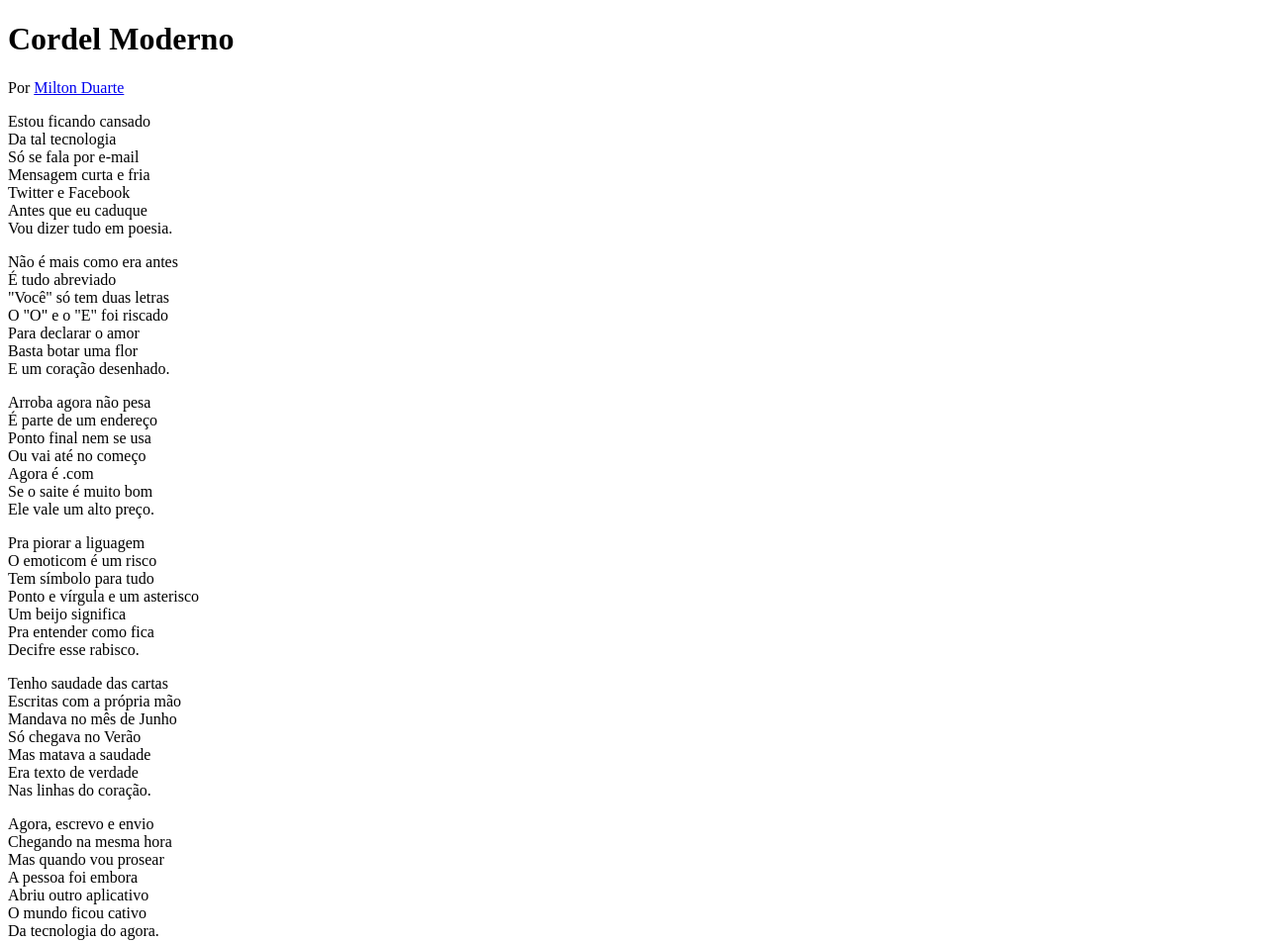
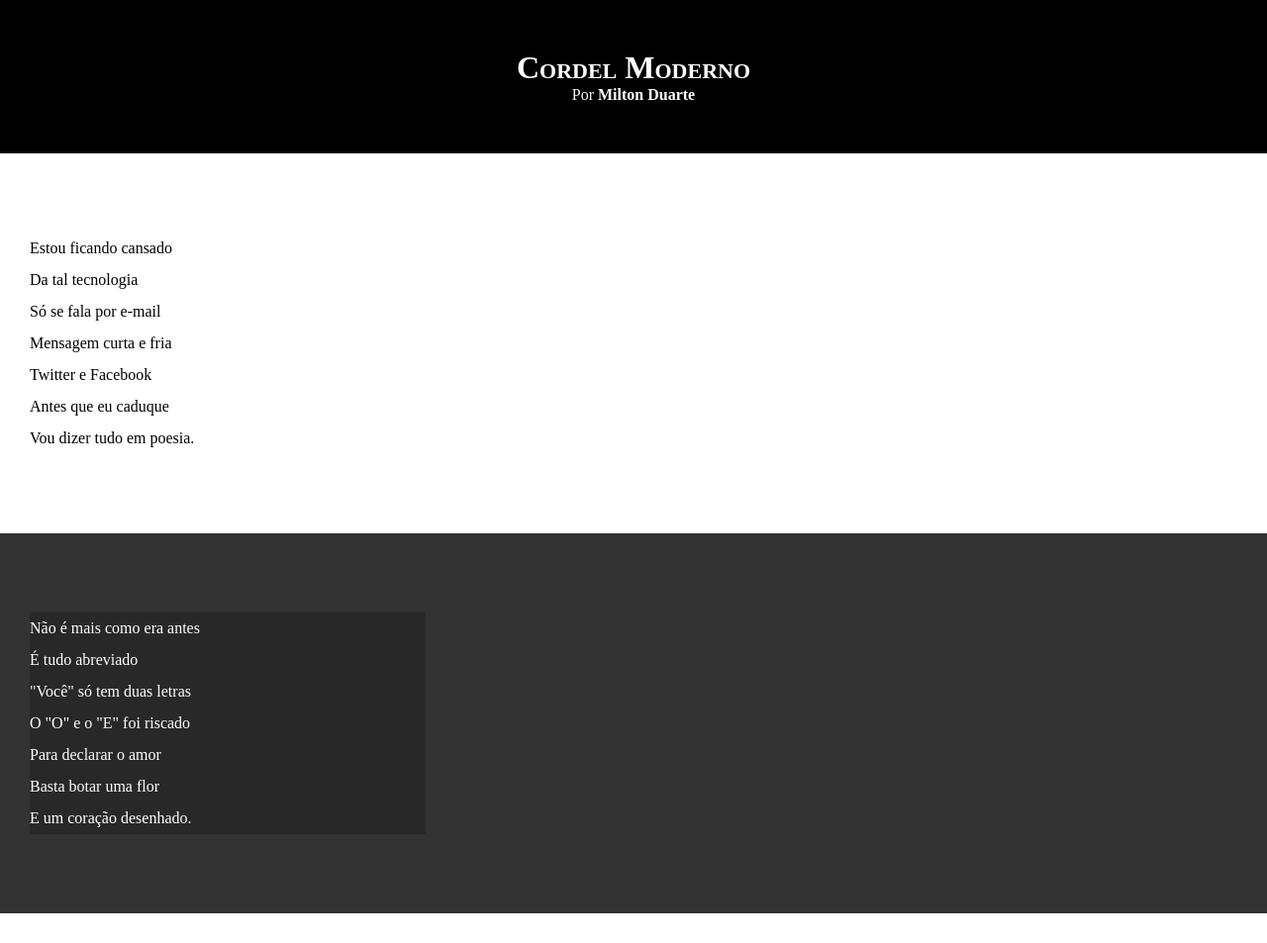
Before and after one commit to MatheuSenior/html-css, a plain HTML site: page Aulas e exercícios Curso em Video/des010/index.html in a window 1280 px wide. Shown: the top 953 px of the page at 99% size. Drawn offline with Linux system fonts and the light colour scheme.

Commit message:
atualizei estilos de textos e blocos

```diff
--- a/Aulas e exercícios Curso em Video/des010/estilo/style.css
+++ b/Aulas e exercícios Curso em Video/des010/estilo/style.css
@@ -1 +1,65 @@
 @charset "UTF-8";
+
+* {
+    margin: 0;
+    padding: 0;
+}
+
+html, body {
+    min-height: 100vh;
+    background-color: darkgray;
+}
+
+header {
+    background-color: black;
+    color: white;
+    text-align: center;
+}
+
+header > h1 {
+    padding-top: 50px;
+    font-variant: small-caps;
+}
+
+header > p {
+    padding-bottom: 50px;
+}
+
+a {
+    color: white;
+    text-decoration: none;
+    font-weight: bolder
+}
+
+section {
+    padding-top: 10vh;
+    padding-bottom: 10vh;
+    padding-left: 30px;
+    line-height: 2em;
+}
+
+a:hover {
+    text-decoration: underline;
+}
+
+.normal {
+    background-color: white;
+    color: black;
+}
+
+.imagem {
+    background-color: rgb(51, 51, 51);
+    color: white;
+}
+
+.imagem > p {
+    width: 400px;
+    background-color: rgba(0, 0, 0, 0.219);
+}
+
+footer {
+    background-color: black;
+    color: white;
+    text-align: center;
+    padding: 10px;
+}
--- a/Aulas e exercícios Curso em Video/des010/index.html
+++ b/Aulas e exercícios Curso em Video/des010/index.html
@@ -15,7 +15,7 @@
         </p>
     </header>
 
-    <section>
+    <section class="normal">
         <p>
             Estou ficando cansado <br>
             Da tal tecnologia <br>
@@ -27,7 +27,7 @@
         </p>
     </section>
 
-    <section>
+    <section class="imagem">
         <p>
             Não é mais como era antes <br>
             É tudo abreviado <br>
@@ -39,7 +39,7 @@
         </p>
     </section>
 
-    <section>
+    <section class="normal">
         <p>
             Arroba agora não pesa <br>
             É parte de um endereço <br>
@@ -61,7 +61,7 @@
         </p>
     </section>
 
-    <section>
+    <section class="imagem">
         <p>
             Tenho saudade das cartas <br>
             Escritas com a própria mão <br>
@@ -73,7 +73,7 @@
         </p>
     </section>
 
-    <section>
+    <section class="normal">
         <p>
             Agora, escrevo e envio <br>
             Chegando na mesma hora <br>
```
